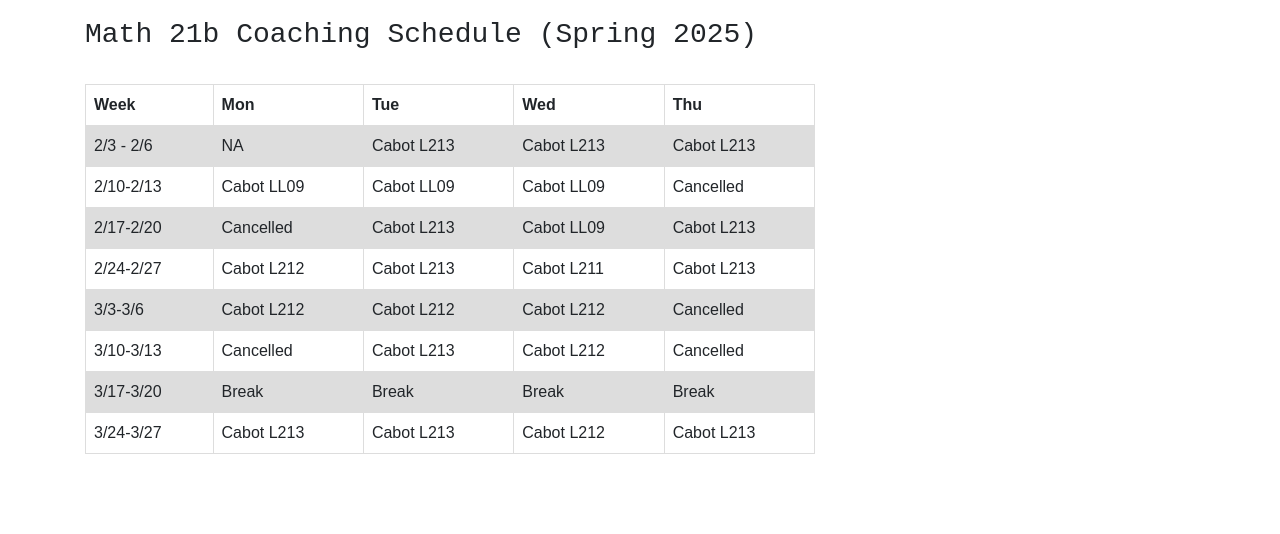
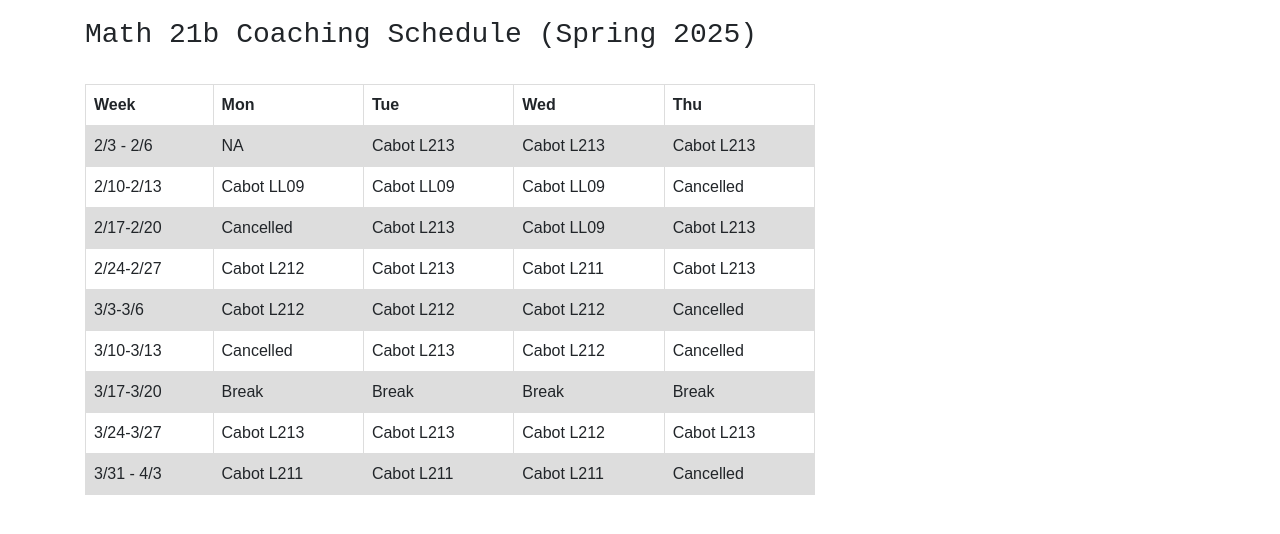
Before and after one commit to clusteralgebra/clusteralgebra.github.io, a plain HTML site: page teaching.html in a window 1280 px wide. Shown: the part 62-596 px from the top of the page. Drawn offline with nearby package versions, Linux system fonts and the light colour scheme.

Commit message:
updated teaching schedule

```diff
--- a/teaching.html
+++ b/teaching.html
@@ -119,6 +119,14 @@
                 <td>Cabot L212</td>
                 <td>Cabot L213</td>
             </tr>
+
+            <tr>
+                <td>3/31 - 4/3</td>
+                <td>Cabot L211</td>
+                <td>Cabot L211</td>
+                <td>Cabot L211</td>
+                <td>Cancelled</td>
+            </tr>
           </table>
         </div>
       </div>
```
